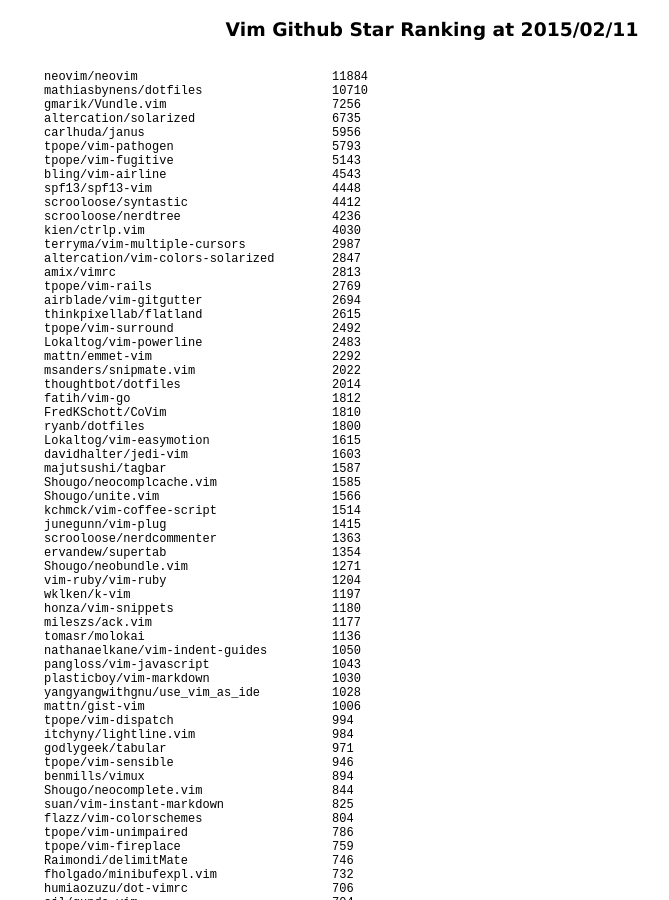
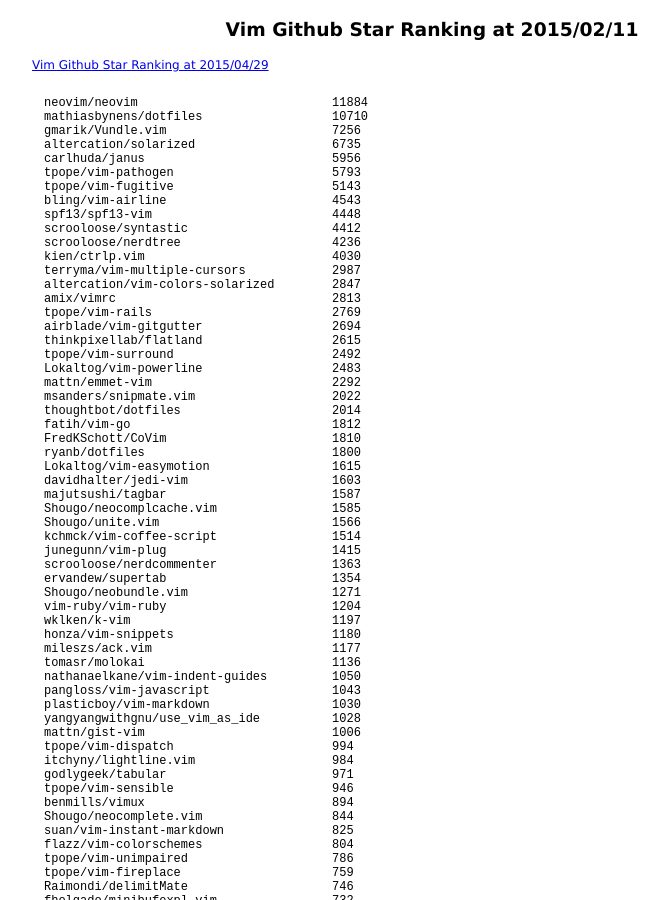
Before and after one commit to 38elements/38elements.github.com, a Jekyll site: the page built from _posts/2015-02-11-vim-repository-github-star-ranking.md, in a window 1280 px wide and 900 px high. Shown: the whole window, without its empty margins (208-877 px from the left). Built offline with Jekyll 4.4.1, drawn with Linux system fonts in a browser that asks for light colours; Markdown is read by kramdown in place of the engine named in the settings.

Commit message:
Update 2015-02-11-vim-repository-github-star-ranking.md

```diff
--- a/_posts/2015-02-11-vim-repository-github-star-ranking.md
+++ b/_posts/2015-02-11-vim-repository-github-star-ranking.md
@@ -2,6 +2,7 @@
 layout: posts
 title: Vim Github Star Ranking at 2015/02/11
 ---
+[Vim Github Star Ranking at 2015/04/29](/2015/04/29/vim-repository-github-star-ranking.html)
 <pre style="background-color: white;border: none;">
 neovim/neovim                           11884
 mathiasbynens/dotfiles                  10710
```
